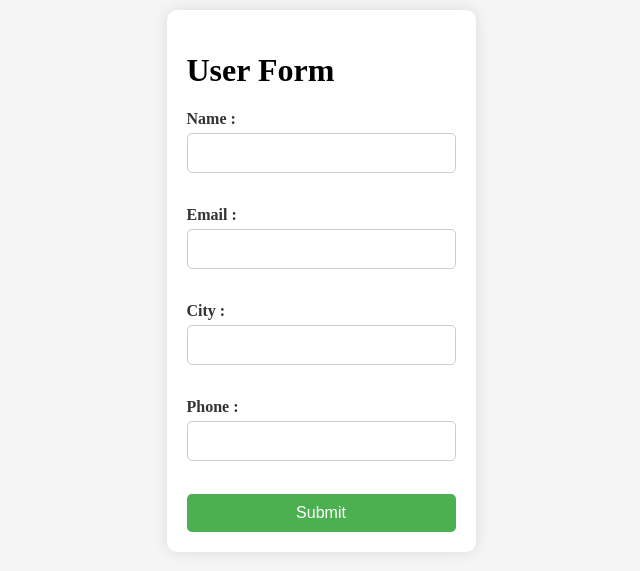
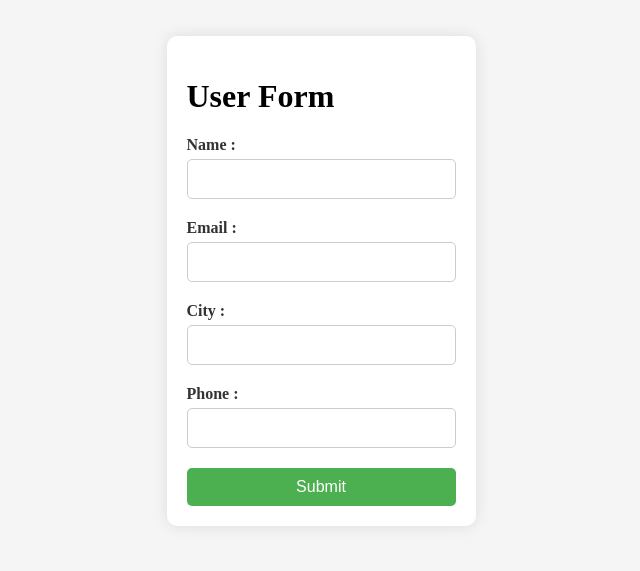
Before and after one commit to ajay-gupta18/FormValidation, a React (Vite) app: page / in a window 1280 px wide. Shown: the part 119-690 px from the top of the page, without its empty margins (339-979 px from the left). Built offline with nearby package versions, Linux system fonts and the light colour scheme.

Commit message:
form validation using error state and custom message

```diff
--- a/src/component/ValidatedForm.jsx
+++ b/src/component/ValidatedForm.jsx
@@ -7,20 +7,43 @@ function ValidatedForm() {
         phone: "",
         city: ""
     })
+    const [error, setError] = useState({})
+
+    const validate = () => {
+        const newError = {};
+        if (!data.name) newError.name = "name is required"
+        if (!data.email) newError.email = "email is required"
+        if (!data.city) newError.city = "city is required"
+        if (!data.phone) {
+            newError.phone = "phone is required"
+        } else if (data.phone.length !== 10) {
+            newError.phone = "enter a valid phone number"
+        }
+        return newError
+    }
 
     const handleSubmit = (e) => {
         e.preventDefault();
-        if (data.phone.length !== 10) {
-            alert("enter valid phone number")
-            return
+        const formError = validate()
+        if (Object.keys(formError).length > 0) {
+            setError(formError)
         } else {
-            alert(`            1. name :${data.name},
-            2. email : ${data.email},
-            3. phone : ${data.phone},
+            alert(`1. name :${data.name},\n
+            2. email : ${data.email},\n
+            3. phone : ${data.phone},\n
             4. city : ${data.city}`)
         }
 
     }
+    const handleChange = (e) => {
+        const { id, value } = e.target
+        setData(prevData => ({ ...prevData, [id]: value }))
+        if (id == "email") { setError({ ...error, [id]: " " }) }
+        else if (id == "name") { setError({ ...error, [id]: " " }) }
+        else if (id == "phone") { setError({ ...error, [id]: " " }) }
+        else { setError({ ...error, [id]: " " }) };
+    }
+
 
     return (
         <>
@@ -28,16 +51,36 @@ function ValidatedForm() {
                 <h1>User Form</h1>
                 <form onSubmit={handleSubmit}>
                     <label htmlFor="name">Name :</label>
-                    <input type="text" value={data.name} id='name' onChange={(e) => setData({ ...data, name: e.target.value })} required />
+                    <input
+                        type="text"
+                        value={data.name}
+                        id='name'
+                        onChange={handleChange} />
+                    <p>{error.name && <span style={{ color: "red" }}>{error.name}</span>}</p>
                     <br />
                     <label htmlFor="email">Email : </label>
-                    <input type="email" value={data.email} id='email' onChange={(e) => setData({ ...data, email: e.target.value })} required />
+                    <input
+                        type="email"
+                        value={data.email}
+                        id='email'
+                        onChange={handleChange} />
+                    <p>{error.email && <span style={{ color: "red" }}>{error.email}</span>}</p>
                     <br />
                     <label htmlFor="city">City : </label>
-                    <input type="text" value={data.city} id='city' onChange={(e) => setData({ ...data, city: e.target.value })} required />
+                    <input
+                        type="text"
+                        value={data.city}
+                        id='city'
+                        onChange={handleChange} />
+                    <p>{error.city && <span style={{ color: "red" }}>{error.city}</span>}</p>
                     <br />
                     <label htmlFor="phone">Phone : </label>
-                    <input type="number" value={data.phone} id='phone' onChange={(e) => setData({ ...data, phone: e.target.value })} required />
+                    <input
+                        type="number"
+                        value={data.phone}
+                        id='phone'
+                        onChange={handleChange} />
+                    <p>{error.phone && <span style={{ color: "red" }}>{error.phone}</span>}</p>
                     <br />
                     <button>Submit</button>
                 </form>
--- a/src/component/form.css
+++ b/src/component/form.css
@@ -30,9 +30,12 @@ body {
     font-weight: bold;
     color: #333333;
   }
+  p{
+    margin: 0;
+  }
 
   input {
-    margin-bottom: 15px;
+    margin-bottom: 2px;
     padding: 10px;
     border: 1px solid #cccccc;
     border-radius: 5px;
```
